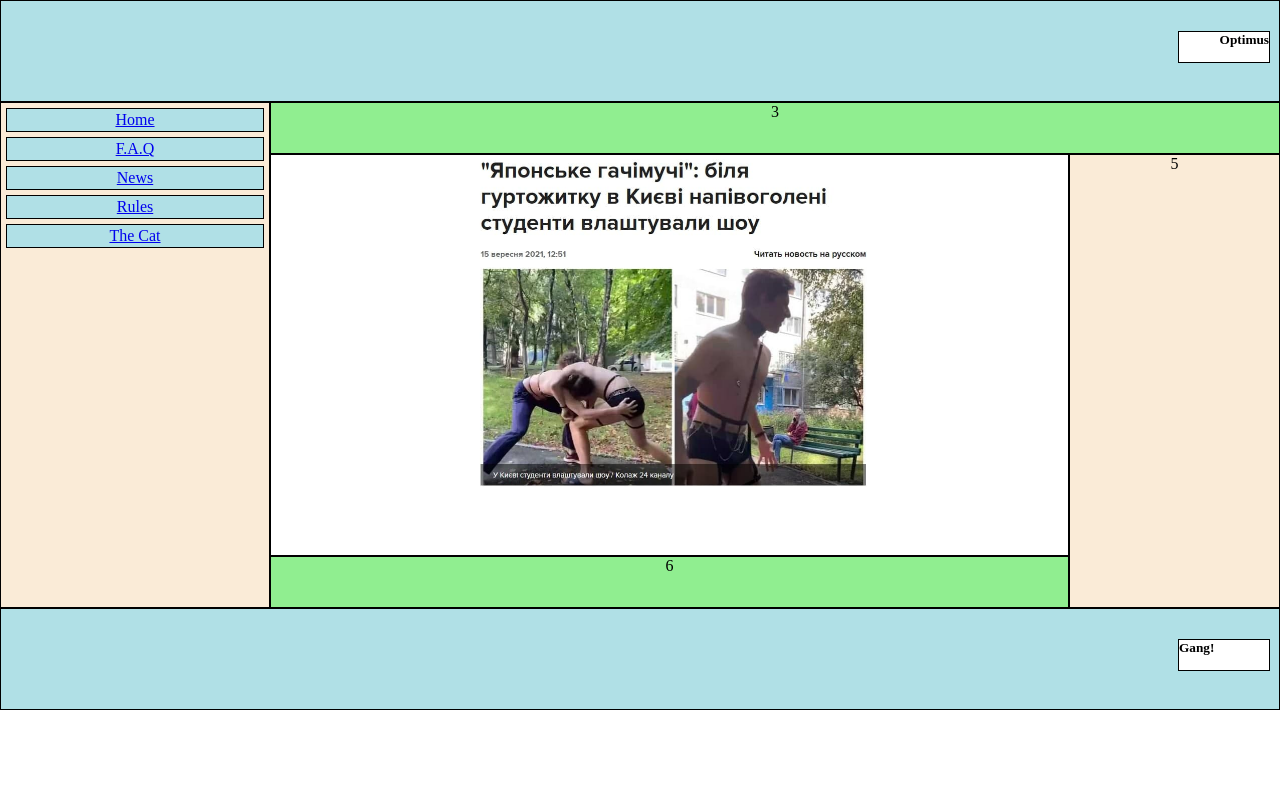
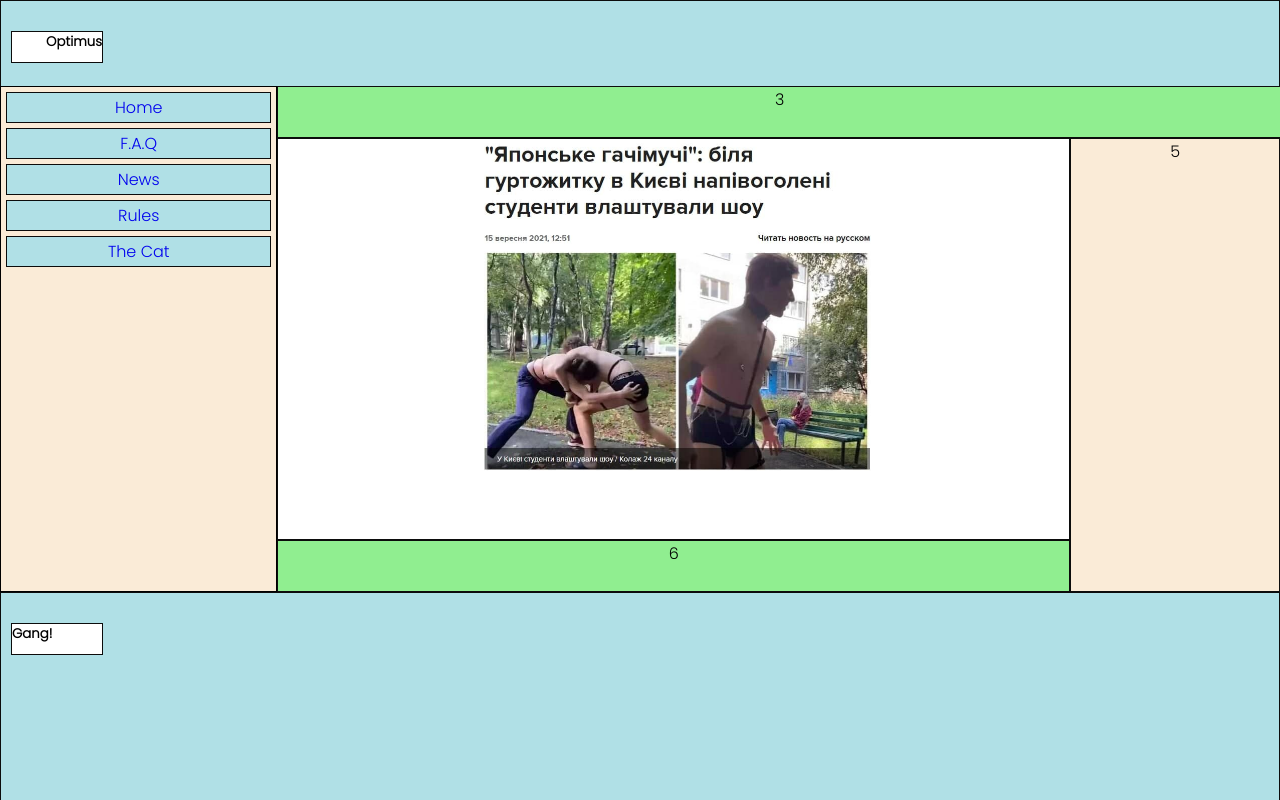
Before and after one commit to AndriiPolishko/labweb1, a plain HTML site: page pages/Goals.html in a window 1280 px wide. Drawn offline with Linux system fonts and the light colour scheme.

Commit message:
Resolved some issues

```diff
--- a/flex_boxes.css
+++ b/flex_boxes.css
@@ -1,3 +1,27 @@
+* {
+  font-family: 'Poppins', sans-serif;
+}
+
+:root {
+  --black: #0c0c0c;
+  --powderblue: #b0e0e6ff;
+  --white: #ffff;
+  --light_orange: #faebd7;
+  --light_green: #90ee90;
+}
+
+html {
+  position: fixed;
+  top: 0;
+  bottom: 0;
+  left: 0;
+  right: 0;
+}
+
+ul {
+  list-style-type: none;
+}
+
 p {
   text-align: center;
   align-items: center;
@@ -6,22 +30,31 @@ p {
 body {
   padding: 0;
   margin: 0;
+  position: fixed;
+  top: 0;
+  bottom: 0;
+  left: 0;
+  right: 0;
 }
 
 h5 {
-  background-color: white;
+  background-color: var(--white);
   height: 30px;
   width: 90px;
-  position: absolute;
+  position: static;
   right: 10px;
   margin-left: 10px;
   margin-top: 30px;
-  border: 1px solid black;
+  border: 1px solid var(--black);
 }
 
 .header {
   grid-area: header;
-  height: 100px;
+  height: 100%;
+  text-align: right;
+  background-color: var(--powderblue);
+  display: grid;
+  border: 1px solid var(--black);
 }
 
 .wrapper {
@@ -35,76 +68,61 @@ h5 {
     "footer footer footer footer";
 }
 
-.header {
-  text-align: right;
-  background-color: powderblue;
-  display: grid;
-  border: 1px solid black;
-}
-
 footer {
-  background-color: powderblue;
-  border: 1px solid black;
+  background-color: var(--powderblue);
+  border: 1px solid var(--black);
   grid-area: footer;
-  height: 100px;
+  height: 100%;
 }
 
 article {
   grid-area: two;
   text-align: center;
-  background-color: #faebd7;
-  text-align: center;
-  position: sticky;
+  background-color: var(--light_orange);
+  position: static;
   border: 1px solid black;
 }
 
 .two {
   grid-area: two;
   text-align: center;
-  background-color: #faebd7;
-  text-align: center;
-  border: 1px solid black;
+  background-color: var(--light_orange);
+  border: 1px solid var(--black);
+  position: static;
 }
 
 .three {
   grid-area: three;
   height: 50px;
+  width: 100%;
   text-align: center;
-  background-color: #90ee90;
-  border: 1px solid black;
+  background-color: var(--light_green);
+  border: 1px solid var(--black);
+  position: static;
 }
 
 .four {
   grid-area: four;
   height: 400px;
   text-align: center;
-  border: 1px solid black;
+  border: 1px solid var(--black);
   overflow: auto;
-}
-
-.flex_container {
-  border: solid black;
-  list-style-type: none;
-  margin: 10px;
-  padding: 0;
-  display: flex;
-  flex-flow: column wrap;
-  justify-content: space-evenly;
-  align-items: center;
+  position: static;
 }
 
 a {
-  border: 1px solid black;
+  border: 1px solid var(--black);
   margin: 5px;
-  background-color: powderblue;
+  background-color: var(--powderblue);
   padding: 2px;
   display: grid;
+  text-decoration: none;
 }
 
 .same {
-  border: 1px solid black;
+  border: 1px solid var(--black);
   margin: 5px;
-  background-color: powderblue;
+  background-color: var(--powderblue);
   padding: 2px;
 }
 
@@ -112,15 +130,16 @@ section {
   grid-area: six;
   height: 50px;
   text-align: center;
-  background-color: #90ee90;
-  border: 1px solid black;
+  background-color: var(--light_green);
+  border: 1px solid var(--black);
   align-items: center;
+  position: static;
 }
 
 aside {
   grid-area: five;
   text-align: center;
-  background-color: #faebd7;
+  background-color: var(--light_orange);
   position: static;
-  border: 1px solid black;
+  border: 1px solid var(--black);
 }
--- a/Goals.html
+++ b/pages/Goals.html
@@ -4,6 +4,9 @@
     <meta charset="utf-8" />
     <meta name="viewport" content="width=device-width, initial-scale=1.0" />
     <title>"First web page"</title>
+    <link rel="preconnect" href="https://fonts.googleapis.com">
+    <link rel="preconnect" href="https://fonts.gstatic.com" crossorigin>
+    <link href="https://fonts.googleapis.com/css2?family=Poppins:wght@300&display=swap" rel="stylesheet">
     <link rel="stylesheet" href="/flex_boxes.css" />
   </head>
 
@@ -14,7 +17,7 @@
       </div>
 
       <article>
-        <a href="index.html">Home</a>
+        <a href="../index.html">Home</a>
         <a href="FAQ.html">F.A.Q</a>
         <a href="Goals.html">News</a>
         <a href="Rules.html">Rules</a>
@@ -24,7 +27,7 @@
       <div class="three">3</div>
       <div class="four">
         <img
-          src="photo_2021-09-17_00-48-44.jpg"
+          src="../static/photo_2021-09-17_00-48-44.jpg"
           alt="gachi"
           usemap="#gachi"
           height="332px"
@@ -58,7 +61,7 @@
       </div>
       <aside>5</aside>
       <section>6</section>
-      <footer><h5 class="b2">Gang!</h5></footer>
     </div>
+    <footer><h5 class="b2">Gang!</h5></footer>
   </body>
 </html>
```
Also changed, not shown: Rules.html (deleted, +0 -48 lines), The_cat.html (deleted, +0 -37 lines), dependencies/package.json (renamed from package.json, +7 -7 lines), index.html (+10 -5 lines), pages/FAQ.html (renamed from FAQ.html, +9 -4 lines), pages/Rules.html (added, +51 -0 lines), pages/The_cat.html (added, +40 -0 lines), dependencies/.eslintrc.js (renamed from .eslintrc.js), static/The_cat.jpg (renamed from The_cat.jpg), static/photo_2021-09-17_00-48-44.jpg (renamed from photo_2021-09-17_00-48-44.jpg), 2 other files.
